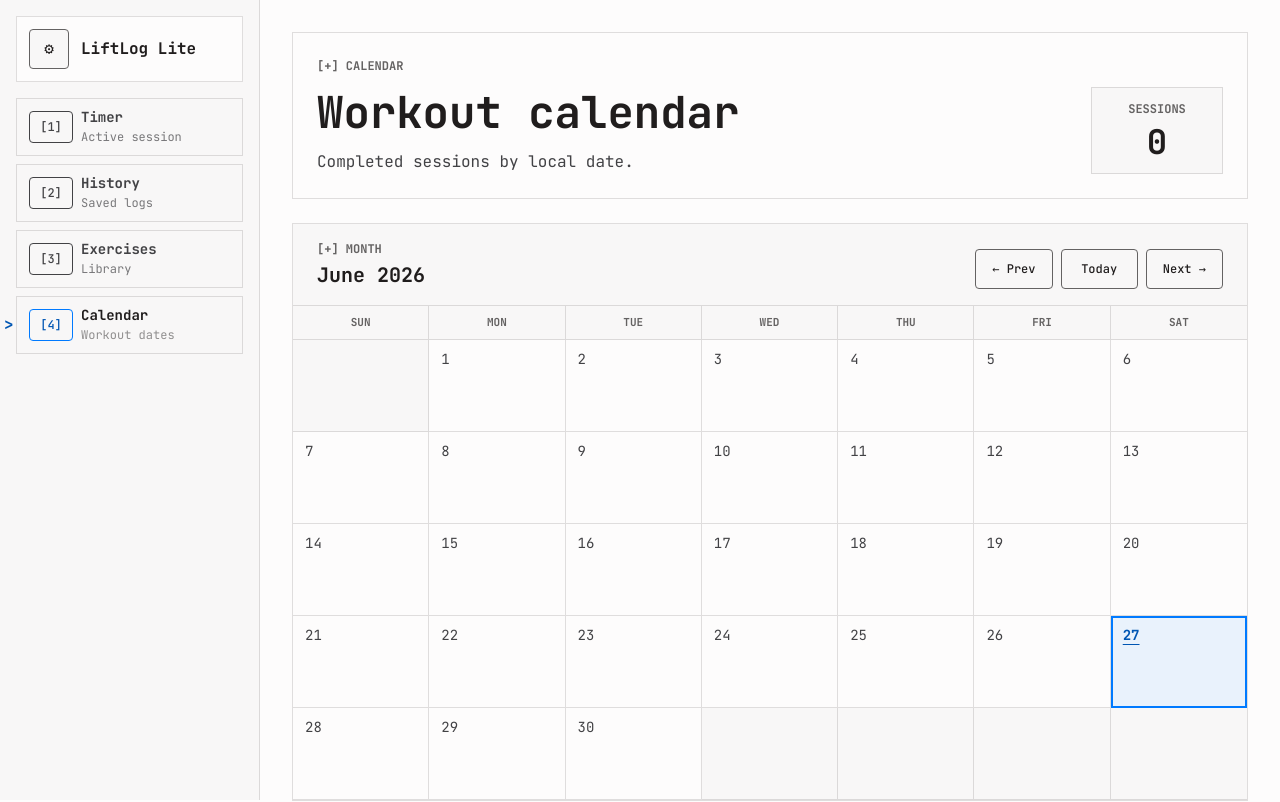
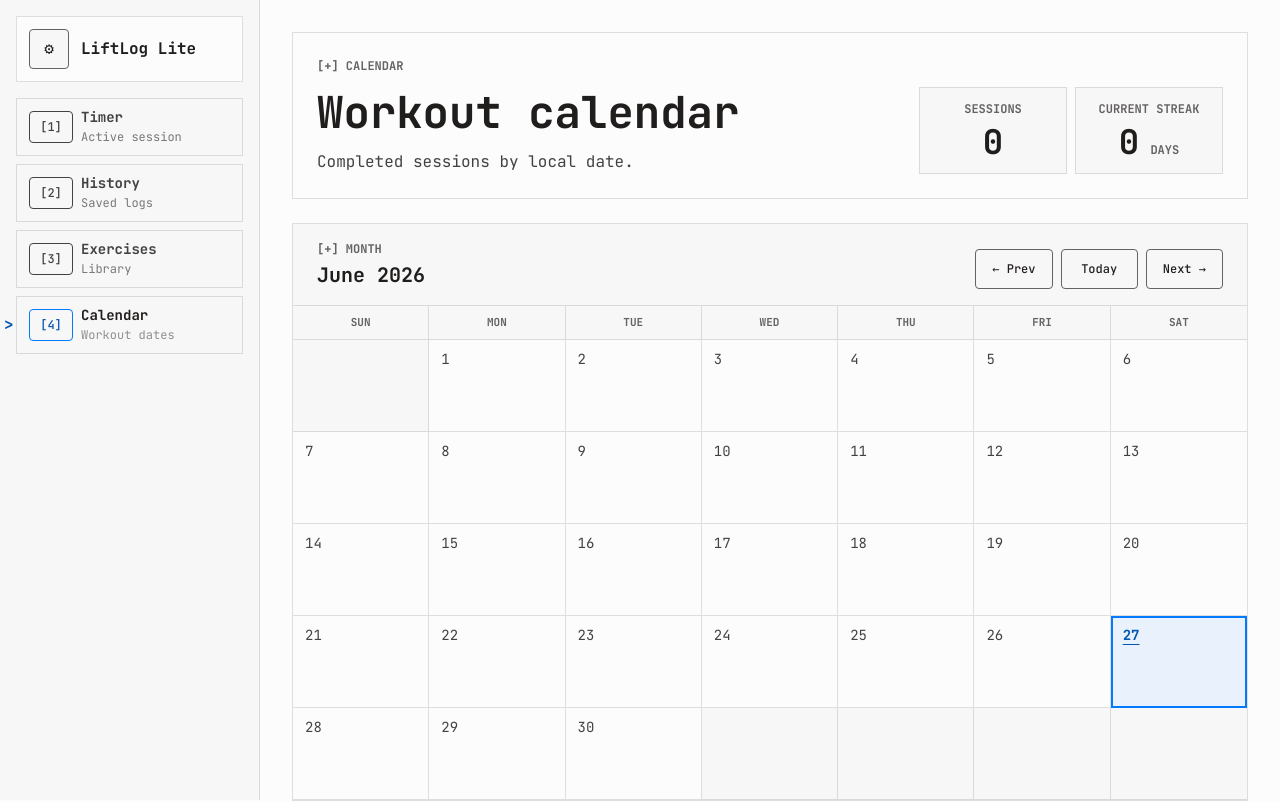
Before and after one commit to TommyMoonn/workout-session-tracker, a React (Vite) app: page /calendar in a window 1280 px wide. Shown: the top 802 px of the page. Built offline with nearby package versions, Linux system fonts and the light colour scheme.

Commit message:
feat: highlight workout days and streak

```diff
--- a/src/features/calendar/components/WorkoutCalendar.jsx
+++ b/src/features/calendar/components/WorkoutCalendar.jsx
@@ -63,9 +63,20 @@ export function WorkoutCalendar({ state, actions }) {
           <h1 className={ui.pageTitle}>Workout calendar</h1>
           <p className={ui.bodyCopy}>Completed sessions by local date.</p>
         </div>
-        <div className={ui.countCard}>
-          <span className={ui.countLabel}>Sessions</span>
-          <strong className={ui.countValue}>{state.sessionCount}</strong>
+        <div className={ui.calendarHeaderStats}>
+          <div className={cx(ui.countCard, ui.calendarStatCard)}>
+            <span className={ui.countLabel}>Sessions</span>
+            <strong className={ui.countValue}>{state.sessionCount}</strong>
+          </div>
+          <div className={cx(ui.countCard, ui.calendarStatCard)}>
+            <span className={ui.countLabel}>Current streak</span>
+            <strong className={ui.countValue}>
+              {state.currentWorkoutStreak}
+              <small className={ui.calendarStreakUnit}>
+                {state.currentWorkoutStreak === 1 ? " day" : " days"}
+              </small>
+            </strong>
+          </div>
         </div>
       </header>
 
@@ -231,7 +242,9 @@ function CalendarDay({ calendarDay, isSelected, isToday, onSelect }) {
     >
       <span className={ui.calendarDayNumber}>{calendarDay.day}</span>
       {sessionCount > 0 && (
-        <span className={ui.calendarDayCount} aria-hidden="true">[{sessionCount}]</span>
+        <span className={ui.calendarDayCount} aria-hidden="true">
+          <span>{sessionCount}</span>
+        </span>
       )}
     </button>
   );
--- a/src/features/calendar/hooks/useWorkoutCalendar.js
+++ b/src/features/calendar/hooks/useWorkoutCalendar.js
@@ -2,6 +2,7 @@ import { useMemo, useState } from "react";
 import { readWorkoutStorage } from "@domain/workout";
 import {
   buildCalendarMonth,
+  calculateCurrentWorkoutStreak,
   createMonthDate,
   formatLocalDateTitle,
   formatMonthTitle,
@@ -34,6 +35,10 @@ export function useWorkoutCalendar(options = {}) {
     () => buildCalendarMonth(visibleMonth, sessionsByDate),
     [sessionsByDate, visibleMonth]
   );
+  const currentWorkoutStreak = useMemo(
+    () => calculateCurrentWorkoutStreak(sessionsByDate, now),
+    [now, sessionsByDate]
+  );
   const selectedDateSessions = sessionsByDate.get(selectedDateKey) ?? [];
 
   function showToday() {
@@ -44,6 +49,7 @@ export function useWorkoutCalendar(options = {}) {
   return {
     state: {
       calendarDays,
+      currentWorkoutStreak,
       monthTitle: formatMonthTitle(visibleMonth),
       selectedDateKey,
       selectedDateSessions,
--- a/src/features/calendar/index.js
+++ b/src/features/calendar/index.js
@@ -2,6 +2,7 @@ export { WorkoutCalendar } from "./components/WorkoutCalendar";
 export { useWorkoutCalendar } from "./hooks/useWorkoutCalendar";
 export {
   buildCalendarMonth,
+  calculateCurrentWorkoutStreak,
   createMonthDate,
   formatLocalDateTitle,
   formatMonthTitle,
--- a/src/features/calendar/model/calendarDate.js
+++ b/src/features/calendar/model/calendarDate.js
@@ -21,6 +21,23 @@ export function groupSessionsByLocalDate(sessions) {
   }
 
   return groups;
+}
+
+export function calculateCurrentWorkoutStreak(sessionsByDate, today = new Date()) {
+  if (!(sessionsByDate instanceof Map) || sessionsByDate.size === 0) return 0;
+
+  const cursor = new Date(today.getFullYear(), today.getMonth(), today.getDate());
+  if (!sessionsByDate.has(toLocalDateKey(cursor))) {
+    cursor.setDate(cursor.getDate() - 1);
+  }
+
+  let streak = 0;
+  while (sessionsByDate.has(toLocalDateKey(cursor))) {
+    streak += 1;
+    cursor.setDate(cursor.getDate() - 1);
+  }
+
+  return streak;
 }
 
 export function createMonthDate(value = new Date()) {
--- a/src/features/calendar/styles.js
+++ b/src/features/calendar/styles.js
@@ -1,6 +1,9 @@
 import { ui as sharedUi } from "@shared/styles";
 
 export const calendarStyles = {
+  calendarHeaderStats: "grid shrink-0 grid-cols-2 gap-2 max-[520px]:w-full",
+  calendarStatCard: "min-w-[148px] max-[520px]:min-w-0 max-[520px]:px-2",
+  calendarStreakUnit: "ml-1 text-xs font-bold uppercase text-[var(--oc-muted)]",
   calendarPanel: "mt-4 min-w-0 border border-[var(--oc-hairline)] bg-[var(--oc-surface)] text-[var(--oc-ink)] max-[760px]:mt-3",
   calendarToolbar: "flex items-end justify-between gap-4 border-b border-[var(--oc-hairline)] bg-[var(--oc-canvas-deep)] px-6 py-4 max-[760px]:grid max-[760px]:grid-cols-1 max-[760px]:items-stretch max-[760px]:px-4",
   calendarActions: "grid grid-cols-3 gap-2 max-[760px]:w-full",
@@ -10,11 +13,11 @@ export const calendarStyles = {
   calendarWeekday: "border-b border-r border-[var(--oc-hairline)] bg-[var(--oc-surface-soft)] px-2 py-2 text-center text-[11px] font-bold uppercase leading-normal text-[var(--oc-muted)] last:border-r-0 max-[520px]:px-1",
   calendarDay: "oc-interactive relative flex min-h-[92px] min-w-0 flex-col items-start justify-between border-0 border-b border-r border-[var(--oc-hairline)] bg-transparent p-3 text-left text-[var(--oc-body)] last:border-r-0 hover:bg-[var(--oc-surface-soft)] hover:text-[var(--oc-ink)] focus-visible:z-[1] focus-visible:outline focus-visible:outline-2 focus-visible:outline-offset-[-2px] focus-visible:outline-[var(--oc-focus)] max-[760px]:min-h-16 max-[760px]:p-2 max-[520px]:min-h-12 max-[520px]:p-1.5",
   calendarDayBlank: "min-h-[92px] border-b border-r border-[var(--oc-hairline)] bg-[var(--oc-canvas-deep)] last:border-r-0 max-[760px]:min-h-16 max-[520px]:min-h-12",
-  calendarDayWorkout: "bg-[var(--oc-surface-soft)] text-[var(--oc-ink)]",
+  calendarDayWorkout: "bg-[var(--oc-accent-softer)] text-[var(--oc-ink)] hover:bg-[var(--oc-accent-soft)]",
   calendarDayToday: "[&_span:first-child]:font-bold [&_span:first-child]:text-[var(--oc-accent-text)] [&_span:first-child]:underline [&_span:first-child]:underline-offset-4",
   calendarDaySelected: "!bg-[var(--oc-accent-softer)] !text-[var(--oc-ink)] outline outline-2 outline-offset-[-2px] outline-[var(--oc-accent)]",
   calendarDayNumber: "text-sm leading-none tabular-nums max-[520px]:text-xs",
-  calendarDayCount: "self-end text-xs font-bold leading-none text-[var(--oc-accent-text)] max-[520px]:text-[10px]",
+  calendarDayCount: "inline-flex items-center gap-1 self-end rounded-[4px] border border-[var(--oc-accent)] bg-[var(--oc-canvas-deep)] px-1.5 py-1 text-[11px] font-bold leading-none text-[var(--oc-accent-text)] oc-ok-before max-[520px]:px-1 max-[520px]:text-[10px]",
   calendarAgenda: "mt-4 min-w-0 border border-[var(--oc-hairline)] bg-[var(--oc-surface)] text-[var(--oc-ink)] max-[760px]:mt-3",
   calendarAgendaHeader: "flex items-center justify-between gap-4 border-b border-[var(--oc-hairline)] bg-[var(--oc-canvas-deep)] px-6 py-4 max-[760px]:items-start max-[760px]:px-4 max-[520px]:flex-col",
   calendarAgendaCount: "shrink-0 text-xs font-bold uppercase leading-normal text-[var(--oc-muted)]",
```
Also changed, not shown: 2 other files (tests, documents, lock files or other folders).
